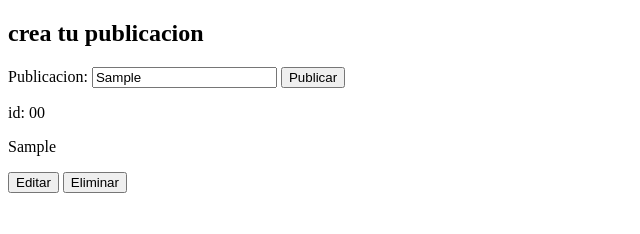
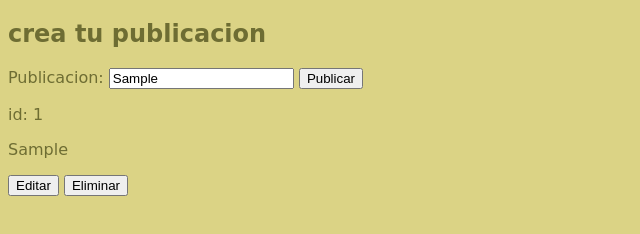
Before and after one commit to p4t04n0s/4emiapp, a plain HTML site: page index.html in a window 1280 px wide. Both pictures are taken after typing "Sample" into the empty fields and a click on the input "Publicar". Shown: the whole page, without its empty margins (0-640 px from the left). Drawn offline with Linux system fonts and the light colour scheme.

Commit message:
Seq ID and Delete

```diff
--- a/main.js
+++ b/main.js
@@ -1,4 +1,5 @@
 const formulario = document.querySelector(".form-create");
+let id = 0;
 formulario.addEventListener("submit", (e)=>{
     e.preventDefault();
     const descripcion = document.querySelector("#descripcion").value;
@@ -6,9 +7,19 @@ formulario.addEventListener("submit", (e)=>{
     contenedor.innerHTML +=
     `
         <div class="publicacion">
-            <p>id: 00</p>
+            <p>id: ${++id}</p>
             <p>${descripcion}</p>
-            <button>Editar</button>
-            <button>Eliminar</button>
+            <button id="editar" onclick="editar(this)">Editar</button>
+            <button id="eliminar" onclick="eliminar(this)">Eliminar</button>
         </div>`;
 });
+
+function editar(e){
+
+
+}
+
+
+function eliminar(e){
+    e.parentElement.remove();
+}
--- a/style.css
+++ b/style.css
@@ -0,0 +1,5 @@
+body{
+    background-color: #dbd385;
+    color: rgb(110, 109, 51);
+    font-family: cursive;
+}
```
Also changed, not shown: index.html (+1 -4 lines).
